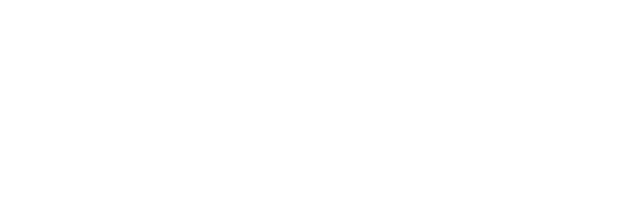
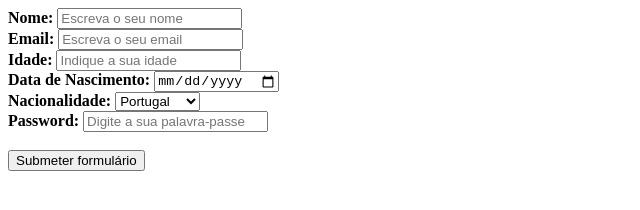
Before and after one commit to andresjpg2000/Web-Technologies-Class, a plain HTML site: page Ficha 3/index_ex3.html in a window 1280 px wide. Shown: the whole page, without its empty margins (0-640 px from the left). Drawn offline with Linux system fonts and the light colour scheme.

Commit message:
ex 3 concluido

```diff
--- a/Ficha 3/index_ex3.html
+++ b/Ficha 3/index_ex3.html
@@ -6,6 +6,25 @@
     <title>Document</title>
 </head>
 <body>
-
+    <form>
+        <label for="nameInput"><b>Nome:</b></label>
+        <input type="name" placeholder="Escreva o seu nome" id="nameInput" minlength="3" required/><br>
+        <label for="emailInput"><b>Email:</b></label>
+        <input type="email" placeholder="Escreva o seu email" id="emailInput" required/><br>
+        <label for="idadeInput"><b>Idade:</b></label>
+        <input type="idade" placeholder="Indique a sua idade" id="idadeInput" required/><br>
+        <label for="dataInput"><b>Data de Nascimento:</b></label>
+        <input type="date" id="birthday" name="birthday"><br>
+        <label for="nacionalityInput"><b>Nacionalidade:</b></label>
+        <select id="nacionalityInput" name="nacionalityInput">
+            <option value="Portugal">Portugal</option>
+            <option value="Espanha">Espanha</option>
+            <option value="França">França</option>
+            <option value="Venezuela">Venezuela</option>
+        </select><br>
+        <label for="passwordInput"><b>Password:</b></label>
+        <input type="password" placeholder="Digite a sua palavra-passe" id="passwordInput" minlength="8" required /><br /><br />
+        <input type="submit" value="Submeter formulário">
+    </form>
 </body>
 </html>
```
Also changed, not shown: Ficha 3/index_ex2.html (+0 -1 lines).
